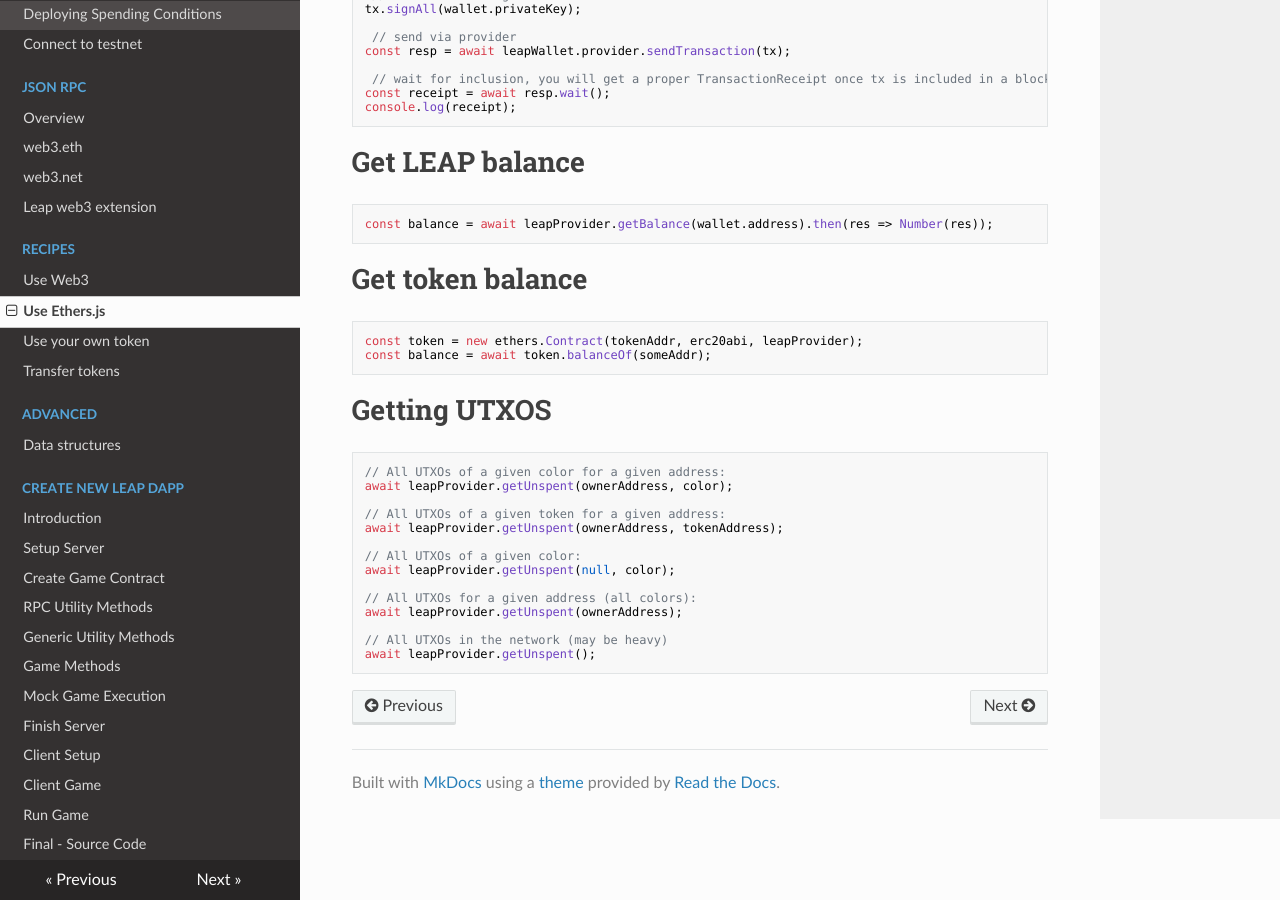
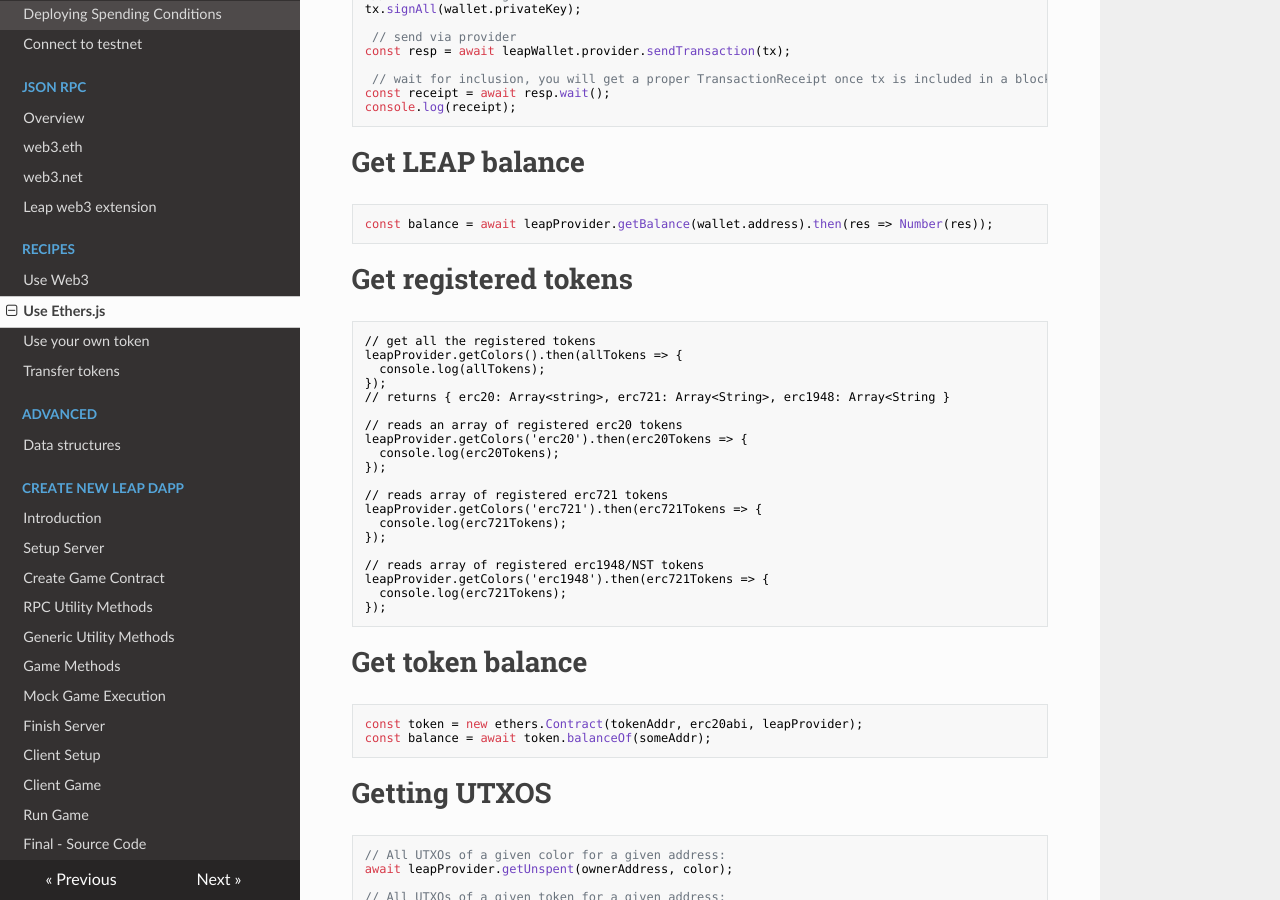
Before and after one commit to leapdao/docs, an MkDocs documentation site: the page built from docs/recipes/use-ethers.md, in a window 1280 px wide and 900 px high, scrolled down 870 px. Built offline with MkDocs 1.6.1, drawn with Linux system fonts in a browser that asks for light colours; nearby versions of some CDN libraries.

Commit message:
fix: update getColors RPC helper docs for leap-provider@1.2.0 and leap-core@0.36.0

````diff
--- a/docs/recipes/use-ethers.md
+++ b/docs/recipes/use-ethers.md
@@ -57,6 +57,32 @@ console.log(receipt);
 const balance = await leapProvider.getBalance(wallet.address).then(res => Number(res));
 ```
 
+# Get registered tokens
+
+```es6
+// get all the registered tokens
+leapProvider.getColors().then(allTokens => {
+  console.log(allTokens);
+});
+// returns { erc20: Array<string>, erc721: Array<String>, erc1948: Array<String }
+
+// reads an array of registered erc20 tokens
+leapProvider.getColors('erc20').then(erc20Tokens => {
+  console.log(erc20Tokens);
+});
+
+// reads array of registered erc721 tokens
+leapProvider.getColors('erc721').then(erc721Tokens => {
+  console.log(erc721Tokens);
+});
+
+// reads array of registered erc1948/NST tokens
+leapProvider.getColors('erc1948').then(erc721Tokens => {
+  console.log(erc721Tokens);
+});
+```
+
+
 # Get token balance
 
 ```js
````
Also changed, not shown: docs/recipes/use-web3.md (+9 -3 lines).
